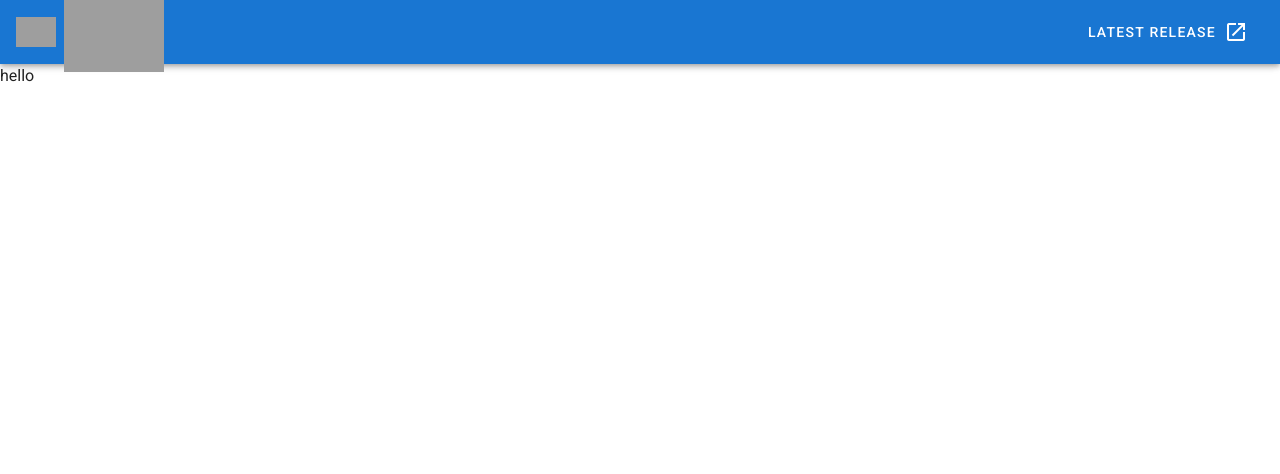
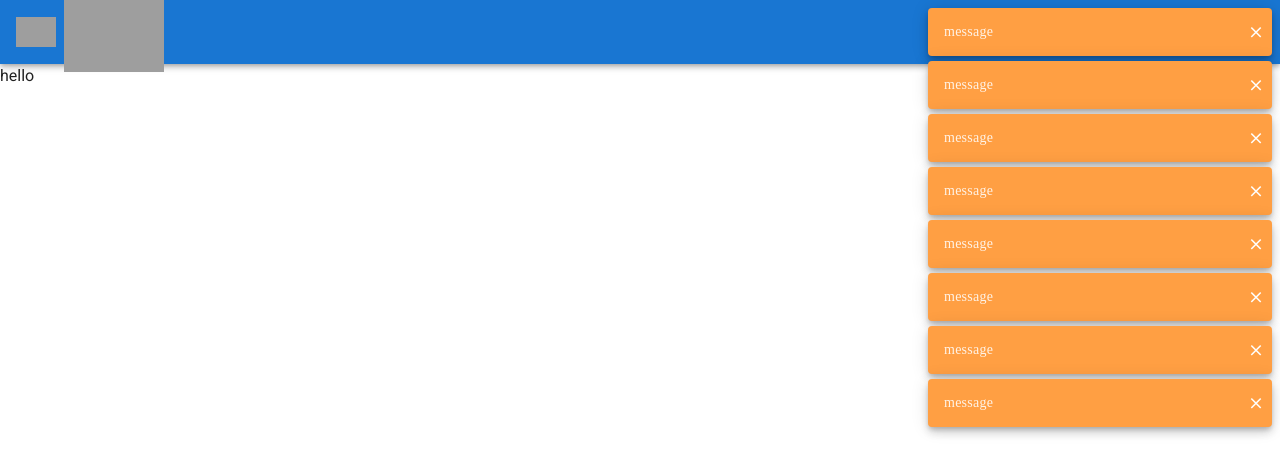
Before and after one commit to is-DW/vuetify-notification, a Vue app: page / in a window 1280 px wide. Shown: the top 474 px of the page. Built offline with nearby package versions, Linux system fonts and the light colour scheme; grey boxes are pictures that could not be loaded.

Commit message:
fix bugs

```diff
--- a/src/components/HelloWorld.vue
+++ b/src/components/HelloWorld.vue
@@ -11,7 +11,7 @@ export default class HelloWorld extends Vue {
   created () {
     setInterval(() => {
       if (this.count > 0) {
-        this.$VuetifyMessage({ visible: true, text: `数字${this.count}` })
+        this.$VuetifyMessage({ type: 'warnning' })
         this.count--
       }
     }, 200)
--- a/src/plugin/MessageSnackBar.vue
+++ b/src/plugin/MessageSnackBar.vue
@@ -13,7 +13,7 @@
     >
     {{ text }}
     <template v-slot:action="{ attrs }">
-      <v-btn dark fab x-small v-bind="attrs" @click="close">
+      <v-btn dark fab x-small v-bind="attrs" icon @click="handleClose">
         <v-icon>mdi-close</v-icon>
       </v-btn>
     </template>
@@ -21,38 +21,80 @@
 </template>
 
 <script lang="ts">
-import { Vue, Component, Watch } from 'vue-property-decorator'
-import { XDirection, YDirection } from './type'
+import { Vue, Component } from 'vue-property-decorator'
+import { XDirection, YDirection, InfoType, SnackbarOptions } from './type'
 
 @Component
 export default class MessageSnackbar extends Vue {
+  close!: Function
   color = ''
   mode = ''
-  visible = false
-  text = 'Hello, I\'m a snackbar'
-  timeout = 3000
-  x: XDirection = XDirection.RIGHT
-  y: YDirection = YDirection.TOP
+  visible = true
   verticalOffset = 0
-  close!: Function
+  x = XDirection.RIGHT
+  y = YDirection.TOP
+  type = InfoType.INFO
+  text = 'message'
+  timeout = 5000
+  userClose = {}
 
+  /**
+   * 计算属性
+   */
   get positionStyle () {
     return {
       top: `${this.verticalOffset}px`
     }
   }
 
-  handleAfterLeave () {
-    console.log('hi')
+  /**
+   * 处理用户点击的关闭
+   */
+  handleClose () {
+    this.visible = false
+    this.$destroy()
+    document.body.removeChild(this.$el)
+    if (typeof this.userClose === 'function') {
+      this.userClose()
+    }
   }
 
+  created () {
+    switch (this.type) {
+      case InfoType.INFO:
+        this.color = '#1E88E5'
+        break
+      case InfoType.SUCCESS:
+        this.color = '#81C784'
+        break
+      case InfoType.WARNNING:
+        this.color = '#ff9f43'
+        break
+      case InfoType.ERROR:
+        this.color = '#EF5350'
+        break
+      default:
+        this.color = '#1E88E5'
+        break
+    }
+  }
+
+  /**
+   * 在挂载后开始计时关闭
+   */
   mounted () {
     setTimeout(() => {
+      // 计时完毕后销毁组件并移除
       this.$destroy()
-      document.body.removeChild(this.$el)
-    }, this.timeout - 1)
+      if (this.visible) {
+        document.body.removeChild(this.$el)
+      }
+    }, this.timeout - 0.000001)
   }
 
+  /**
+   * 销毁组件时关闭
+   */
   destroyed () {
     if (typeof this.close === 'function') {
       this.close()
@@ -60,13 +102,3 @@ export default class MessageSnackbar extends Vue {
   }
 }
 </script>
-
-<style scoped>
-.list-enter-active, .list-leave-active {
-  transition: all 1s;
-}
-.list-leave-active {
-  opacity: 0;
-  transform: translateY(30px);
-}
-</style>
--- a/src/plugin/index.ts
+++ b/src/plugin/index.ts
@@ -1,13 +1,11 @@
-import Vue from 'vue'
 import MessageSnackBar from './MessageSnackBar.vue'
 import vuetify from '../plugins/vuetify'
-import { SnackbarOptions } from './type'
 
 let instance: any
 const instances: any = []
 let seedId = 1
 
-function MessageClose (id: any, userOnClose: any) {
+function MessageClose (id: any) {
   const len = instances.length
   let index = -1
   let removedHeight
@@ -15,9 +13,6 @@ function MessageClose (id: any, userOnClose: any) {
     if (id === instances[i].id) {
       removedHeight = instances[i].$el.firstElementChild.offsetHeight
       index = i
-      if (typeof userOnClose === 'function') {
-        userOnClose(instances[i])
-      }
       instances.splice(i, 1)
       break
     }
@@ -33,11 +28,10 @@ function MessageClose (id: any, userOnClose: any) {
  * create a new instance and mount it
  * @param options SnackbarOptions
  */
-function Message (options: SnackbarOptions) {
-  const userOnClose = options.close
+function Message (options: any) {
   const id = `message_${seedId++}`
   options.close = function () {
-    MessageClose(id, userOnClose)
+    MessageClose(id)
   }
   instance = new MessageSnackBar({
     vuetify: vuetify || {},
--- a/src/plugin/type.ts
+++ b/src/plugin/type.ts
@@ -22,7 +22,7 @@ interface SnackbarOptions {
   type: InfoType;
   text: string;
   timeout: number;
-  close: Function;
+  userClose: Function | {};
 }
 
 export {
```
